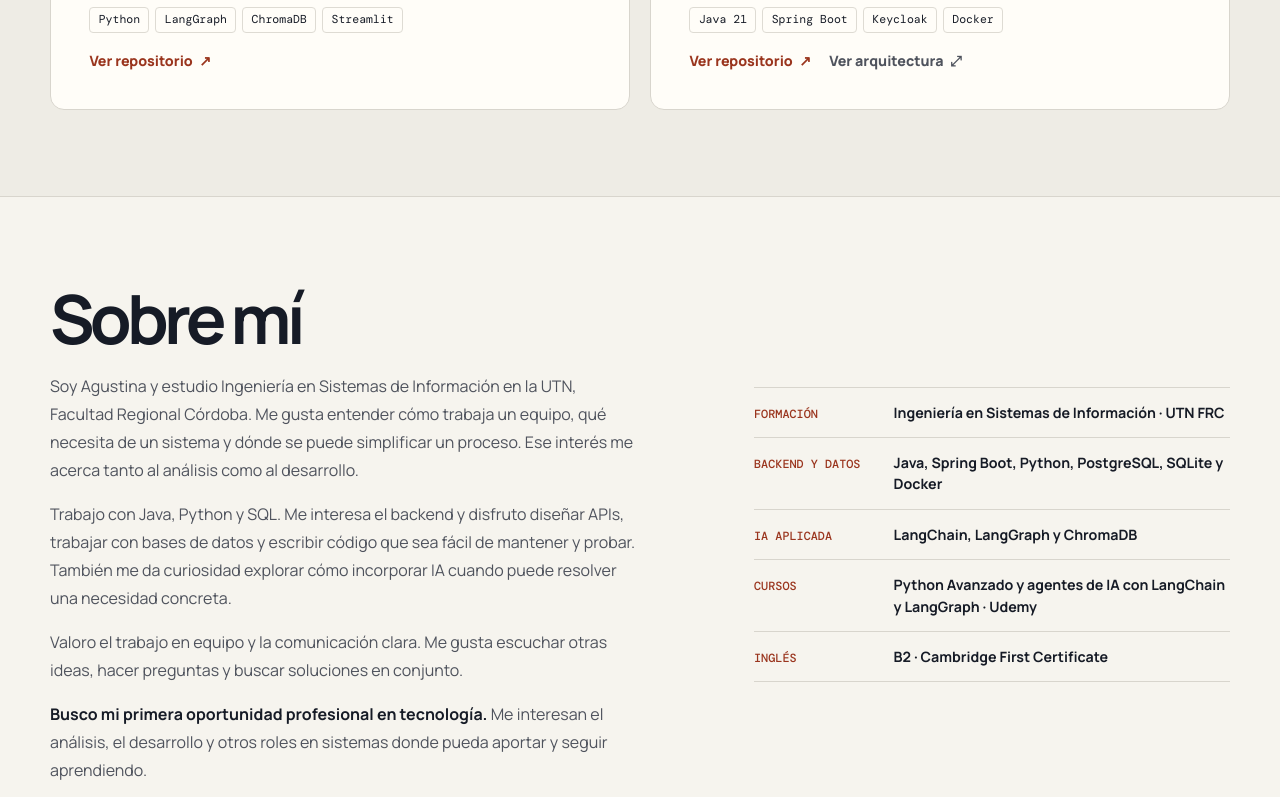
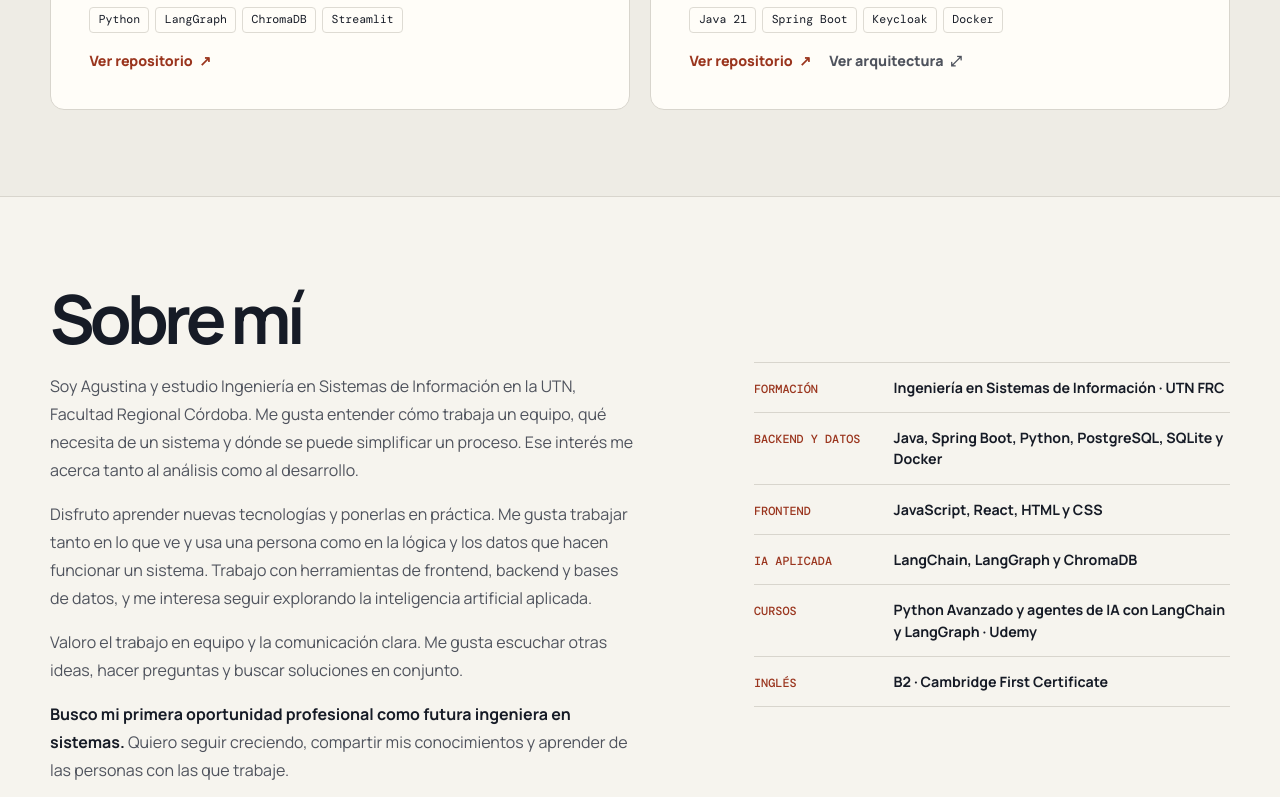
Before and after one commit to agusardiles2202/agusardiles2202.github.io, a plain HTML site: page index.html in a window 1280 px wide. Shown: the part 2000-2797 px from the top of the page. Drawn offline with nearby package versions, Linux system fonts and the light colour scheme.

Commit message:
Amplía los intereses y tecnologías del portafolio

```diff
--- a/index.html
+++ b/index.html
@@ -4,9 +4,9 @@
   <meta charset="utf-8">
   <meta name="viewport" content="width=device-width, initial-scale=1">
   <meta name="theme-color" content="#f6f4ee">
-  <meta name="description" content="Agustina Ardiles, estudiante de Ingeniería en Sistemas de Información en UTN FRC. Proyectos de backend, arquitectura de software e inteligencia artificial aplicada.">
+  <meta name="description" content="Agustina Ardiles, estudiante de Ingeniería en Sistemas de Información en UTN FRC. Proyectos de desarrollo de software e inteligencia artificial aplicada.">
   <meta property="og:title" content="Agustina Ardiles · Portafolio">
-  <meta property="og:description" content="Proyectos de backend, arquitectura de software e inteligencia artificial aplicada.">
+  <meta property="og:description" content="Proyectos de desarrollo de software e inteligencia artificial aplicada.">
   <title>Agustina Ardiles · Ingeniería en Sistemas</title>
   <link rel="preconnect" href="https://fonts.googleapis.com">
   <link rel="preconnect" href="https://fonts.gstatic.com" crossorigin>
@@ -33,7 +33,7 @@
       <div class="hero-copy">
         <p class="eyebrow"><span class="signal" aria-hidden="true"></span> Estudiante de Ingeniería en Sistemas · UTN FRC</p>
         <h1>Agustina<br>Ardiles<span>.</span></h1>
-        <p class="hero-description">Me interesan el análisis de sistemas, el desarrollo backend y la inteligencia artificial aplicada.</p>
+        <p class="hero-description">Me interesan el análisis de sistemas, el desarrollo de software y la inteligencia artificial aplicada.</p>
         <div class="actions">
           <a class="button button-primary" href="#proyectos">Explorar proyectos <span aria-hidden="true">↓</span></a>
           <a class="button button-outline" href="https://github.com/agusardiles2202">GitHub <span aria-hidden="true">↗</span></a>
@@ -115,13 +115,14 @@
       <div class="about-copy">
         <h2>Sobre mí</h2>
         <p>Soy Agustina y estudio Ingeniería en Sistemas de Información en la UTN, Facultad Regional Córdoba. Me gusta entender cómo trabaja un equipo, qué necesita de un sistema y dónde se puede simplificar un proceso. Ese interés me acerca tanto al análisis como al desarrollo.</p>
-        <p>Trabajo con Java, Python y SQL. Me interesa el backend y disfruto diseñar APIs, trabajar con bases de datos y escribir código que sea fácil de mantener y probar. También me da curiosidad explorar cómo incorporar IA cuando puede resolver una necesidad concreta.</p>
+        <p>Disfruto aprender nuevas tecnologías y ponerlas en práctica. Me gusta trabajar tanto en lo que ve y usa una persona como en la lógica y los datos que hacen funcionar un sistema. Trabajo con herramientas de frontend, backend y bases de datos, y me interesa seguir explorando la inteligencia artificial aplicada.</p>
         <p>Valoro el trabajo en equipo y la comunicación clara. Me gusta escuchar otras ideas, hacer preguntas y buscar soluciones en conjunto.</p>
-        <p><strong>Busco mi primera oportunidad profesional en tecnología.</strong> Me interesan el análisis, el desarrollo y otros roles en sistemas donde pueda aportar y seguir aprendiendo.</p>
+        <p><strong>Busco mi primera oportunidad profesional como futura ingeniera en sistemas.</strong> Quiero seguir creciendo, compartir mis conocimientos y aprender de las personas con las que trabaje.</p>
       </div>
       <dl class="profile-details">
         <div id="formacion"><dt>Formación</dt><dd>Ingeniería en Sistemas de Información · UTN FRC</dd></div>
         <div id="tecnologias"><dt>Backend y datos</dt><dd>Java, Spring Boot, Python, PostgreSQL, SQLite y Docker</dd></div>
+        <div><dt>Frontend</dt><dd>JavaScript, React, HTML y CSS</dd></div>
         <div><dt>IA aplicada</dt><dd>LangChain, LangGraph y ChromaDB</dd></div>
         <div><dt>Cursos</dt><dd>Python Avanzado y agentes de IA con LangChain y LangGraph · Udemy</dd></div>
         <div><dt>Inglés</dt><dd>B2 · Cambridge First Certificate</dd></div>
```
